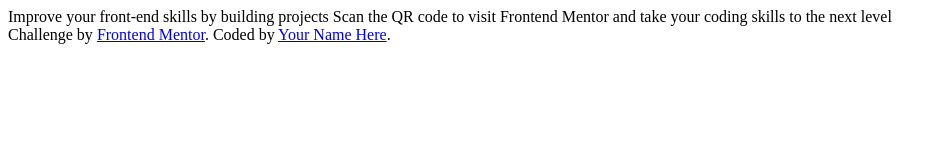
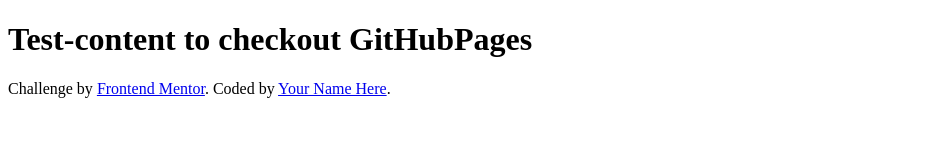
Before and after one commit to maxbrr/fem_qr-code-component, a plain HTML site: page index.html in a window 1280 px wide. Shown: the whole page, without its empty margins (0-947 px from the left). Drawn offline with Linux system fonts and the light colour scheme.

Commit message:
removed some boilerplate-content

```diff
--- a/index.html
+++ b/index.html
@@ -2,7 +2,7 @@
 <html lang="en">
 <head>
   <meta charset="UTF-8">
-  <meta name="viewport" content="width=device-width, initial-scale=1.0"> <!-- displays site properly based on user's device -->
+  <meta name="viewport" content="width=device-width, initial-scale=1.0">
 
   <link rel="icon" type="image/png" sizes="32x32" href="./images/favicon-32x32.png">
   <link rel="stylesheet" href="./styles.css">
@@ -10,11 +10,7 @@
 
 </head>
 <body>
-
-  Improve your front-end skills by building projects
-
-  Scan the QR code to visit Frontend Mentor and take your coding skills to the next level
-
+  <h1>Test-content to checkout GitHubPages</h1>
   <div class="attribution">
     Challenge by <a href="https://www.frontendmentor.io?ref=challenge" target="_blank">Frontend Mentor</a>.
     Coded by <a href="#">Your Name Here</a>.
```
